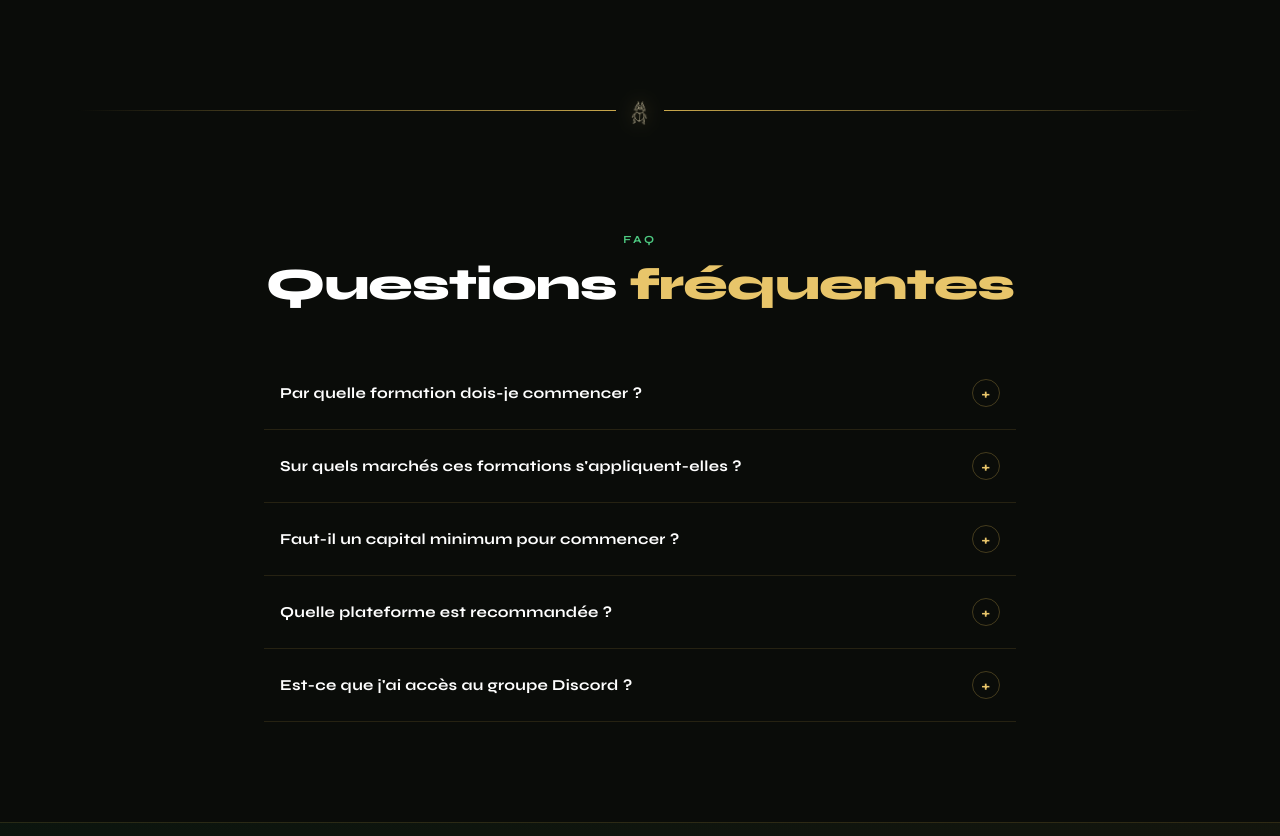
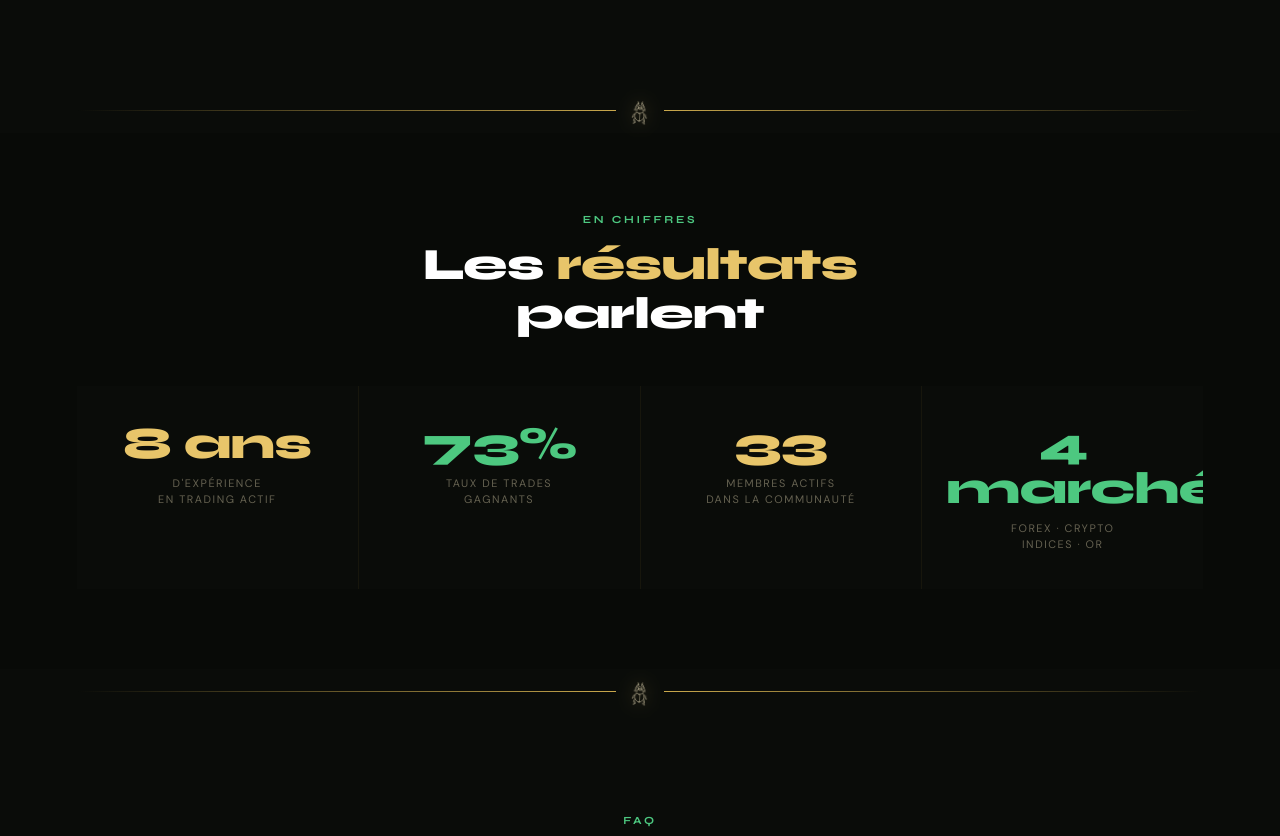
Before and after one commit to blacroix1320-ai/AZARUS-PROTOCOL, a plain HTML site: page index.html in a window 1280 px wide. Shown: the part 7020-7856 px from the top of the page. Drawn offline with Linux system fonts and the light colour scheme.

Commit message:
Enhance SEO with Open Graph and Twitter meta tags
Added Open Graph and Twitter meta tags for better social sharing.

```diff
--- a/index.html
+++ b/index.html
@@ -2,6 +2,15 @@
 <html lang="fr">
 <head>
   <meta charset="UTF-8"/>
+  <meta property="og:title" content="AZARUS PROTOCOL — Formation Trading"/>
+  <meta property="og:description" content="Apprends à trader comme les institutionnels. Price Action, Smart Money Concepts — 2 niveaux de formation."/>
+  <meta property="og:image" content="https://azarus-protocol-plum.vercel.app/og-image.png"/>
+  <meta property="og:type" content="website"/>
+  <meta property="og:url" content="https://azarus-protocol-plum.vercel.app/"/>
+  <meta name="twitter:card" content="summary_large_image"/>
+  <meta name="twitter:title" content="AZARUS PROTOCOL — Formation Trading"/>
+  <meta name="twitter:description" content="Apprends à trader comme les institutionnels."/>
+  <meta name="twitter:image" content="https://azarus-protocol-plum.vercel.app/og-image.png"/>
   <meta name="viewport" content="width=device-width,initial-scale=1.0"/>
   <title>AZARUS PROTOCOL — Formation Trading</title>
   <link href="https://fonts.googleapis.com/css2?family=Syne:wght@400;600;700;800&family=DM+Sans:wght@300;400;500&display=swap" rel="stylesheet"/>
@@ -416,6 +425,19 @@
     @media(hover:none){
       .cur, .cur2 { display:none !important; }
     }
+
+
+    /* STATS SECTION */
+    .stats-grid { display:grid; grid-template-columns:repeat(4,1fr); gap:1px; background:rgba(201,168,76,.08); margin-top:48px; }
+    .stat-block { background:#0A0C09; padding:36px 24px; text-align:center; position:relative; overflow:hidden; transition:background .3s; }
+    .stat-block:hover { background:#0E110D; }
+    .stat-block::before { content:''; position:absolute; top:0; left:50%; transform:translateX(-50%); width:40px; height:1px; background:var(--gold); opacity:0; transition:opacity .3s; }
+    .stat-block:hover::before { opacity:1; }
+    .stat-num { font-family:'Syne',sans-serif; font-weight:800; font-size:2.8rem; line-height:1; letter-spacing:-.02em; margin-bottom:8px; }
+    .stat-num.gold { color:var(--gold2); }
+    .stat-num.green { color:#4DC880; }
+    .stat-lbl { font-size:.68rem; letter-spacing:.14em; color:var(--muted); text-transform:uppercase; line-height:1.5; }
+    @media(max-width:768px){ .stats-grid { grid-template-columns:1fr 1fr; } .stat-num { font-size:2.2rem; } .stat-block { padding:28px 16px; } }
 
     /* ── BEETLE THEME ── */
     .beetle-divider { display:flex; align-items:center; justify-content:center; gap:16px; padding:8px 6vw; position:relative; z-index:2; }
@@ -1167,6 +1189,34 @@
   <p class="perf-disclaimer"><span class="mod-text" data-fr="* Résultats à titre indicatif. Les performances passées ne garantissent pas les résultats futurs." data-en="* Results for illustrative purposes only. Past performance does not guarantee future results.">* Résultats à titre indicatif. Les performances passées ne garantissent pas les résultats futurs.</span></p>
 </section>
 
+<div class="beetle-divider"><span class="beetle-icon">𓆣</span></div>
+
+
+<!-- STATS -->
+<section id="stats" style="padding:80px 6vw;background:#080A07;">
+  <div class="reveal" style="text-align:center;max-width:560px;margin:0 auto 0;">
+    <div class="section-tag">En chiffres</div>
+    <h2>Les <em>résultats</em> parlent</h2>
+  </div>
+  <div class="stats-grid reveal">
+    <div class="stat-block">
+      <div class="stat-num gold count-up" data-target="8" data-suffix=" ans">8 ans</div>
+      <div class="stat-lbl">D'expérience<br/>en trading actif</div>
+    </div>
+    <div class="stat-block">
+      <div class="stat-num green"><span class="count-up" data-target="73" data-suffix="%">73%</span></div>
+      <div class="stat-lbl">Taux de trades<br/>gagnants</div>
+    </div>
+    <div class="stat-block">
+      <div class="stat-num gold count-up" data-target="33" data-suffix="">33</div>
+      <div class="stat-lbl">Membres actifs<br/>dans la communauté</div>
+    </div>
+    <div class="stat-block">
+      <div class="stat-num green"><span class="count-up" data-target="4" data-suffix=" marchés">4 marchés</span></div>
+      <div class="stat-lbl">Forex · Crypto<br/>Indices · Or</div>
+    </div>
+  </div>
+</section>
 <div class="beetle-divider"><span class="beetle-icon">𓆣</span></div>
 
 <!-- FAQ -->
```
